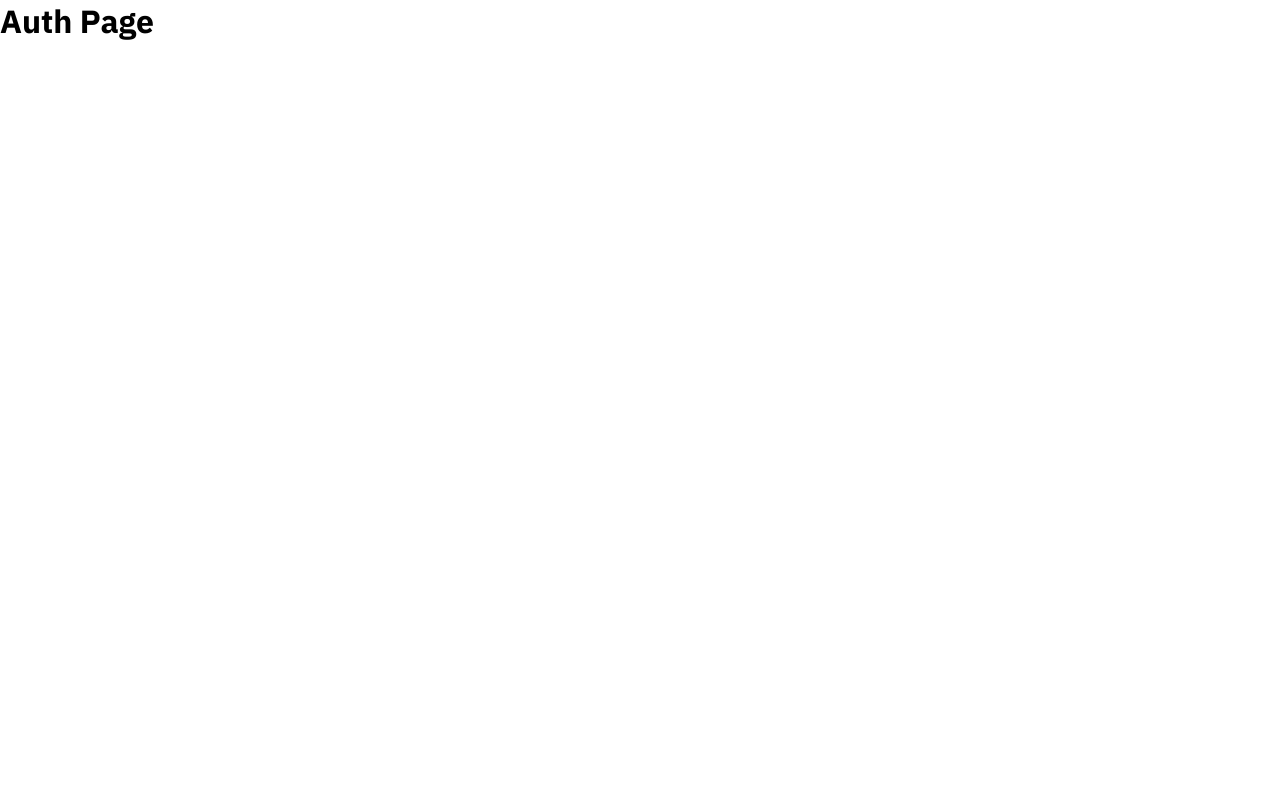
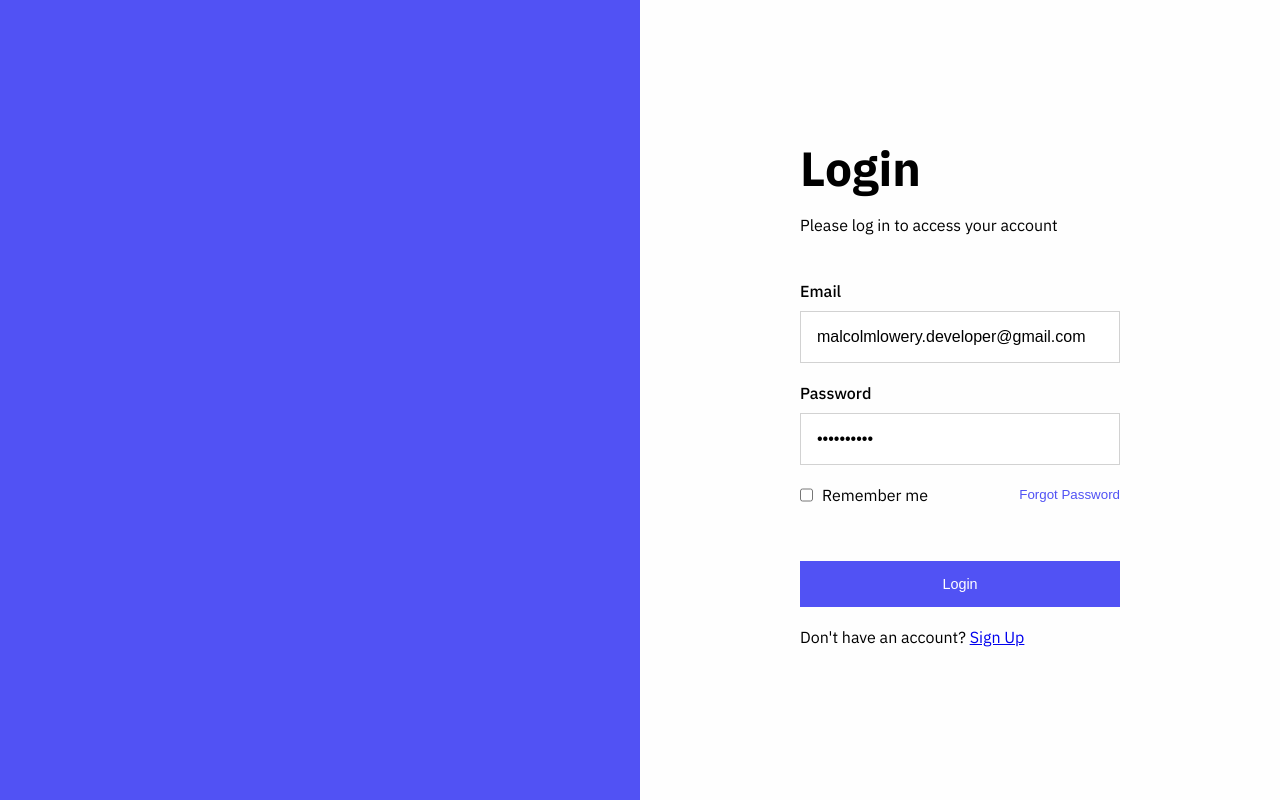
Before and after one commit to malcolmlowery/WeatherDART, a React (Vite) app: page /auth in a window 1280 px wide. Built offline with nearby package versions, Linux system fonts and the light colour scheme.

Commit message:
Created AuthPage UI and Input, Button, and Checkbox components

```diff
--- a/src/components/Button.tsx
+++ b/src/components/Button.tsx
@@ -0,0 +1,24 @@
+import { MouseEventHandler } from 'react';
+import './c_styles/button.component.css';
+
+interface ButtonI {
+  disabled?: boolean;
+  children: React.ReactNode;
+  onClick?: MouseEventHandler<HTMLButtonElement>;
+}
+
+const Button = ({ disabled = false, children, onClick }: ButtonI) => {
+  return (
+    <div className='button-container'>
+      <button
+        disabled={disabled}
+        onClick={onClick}
+        className='button-container__button'
+      >
+        <p className='button-container__button__text'>{children}</p>
+      </button>
+    </div>
+  );
+};
+
+export default Button;
--- /dev/null
+++ b/src/components/Checkbox.tsx
@@ -0,0 +1,43 @@
+import { ChangeEventHandler } from 'react';
+import './c_styles/checkbox.component.css';
+
+interface CheckboxI {
+  value: string;
+  htmlFor?: string;
+  label?: string;
+  reverseOrder?: 'checkbox-first' | 'label-first';
+  onChange: ChangeEventHandler<HTMLInputElement>;
+}
+
+const Checkbox = ({
+  htmlFor,
+  label,
+  onChange,
+  reverseOrder = 'checkbox-first',
+  value,
+}: CheckboxI) => {
+  return (
+    <div
+      className='checkbox-container'
+      style={{
+        flexDirection:
+          reverseOrder === 'checkbox-first' ? 'row-reverse' : 'row',
+      }}
+    >
+      {label && (
+        <label className='checkbox-container__label' htmlFor={htmlFor}>
+          {label}
+        </label>
+      )}
+      <input
+        className='checkbox-container__checkbox'
+        id={htmlFor}
+        onChange={onChange}
+        type='checkbox'
+        value={value}
+      />
+    </div>
+  );
+};
+
+export default Checkbox;
--- /dev/null
+++ b/src/components/Input.tsx
@@ -0,0 +1,35 @@
+import { ChangeEventHandler } from 'react';
+import './c_styles/input.component.css';
+
+interface InputI {
+  htmlFor: string;
+  label: string;
+  type: 'password' | 'email';
+  value: string;
+  onChange: ChangeEventHandler<HTMLInputElement>;
+}
+
+const Input = ({
+  htmlFor,
+  label,
+  type = 'password',
+  onChange,
+  value,
+}: InputI) => {
+  return (
+    <div className='input-container'>
+      <label className='input-container__label' htmlFor={htmlFor}>
+        {label}
+      </label>
+      <input
+        className='input-container__input'
+        id={htmlFor}
+        onChange={onChange}
+        type={type}
+        value={value}
+      />
+    </div>
+  );
+};
+
+export default Input;
--- /dev/null
+++ b/src/components/c_styles/button.component.css
@@ -0,0 +1,19 @@
+.button-container {
+  background-color: #5152f4;
+  display: flex;
+}
+
+.button-container__button {
+  background: none;
+  border: none;
+  color: #fff;
+  flex: 1;
+}
+
+.button-container__button__text {
+  font-size: 0.9rem;
+}
+
+.button-container__button:hover {
+  cursor: pointer;
+}
--- /dev/null
+++ b/src/components/c_styles/checkbox.component.css
@@ -0,0 +1,13 @@
+.checkbox-container {
+  display: flex;
+}
+
+.checkbox-container__label {
+  margin-left: 6px;
+}
+
+.checkbox-container__checkbox {
+  margin-left: 0;
+  position: relative;
+  top: 0.5px;
+}
--- /dev/null
+++ b/src/components/c_styles/input.component.css
@@ -0,0 +1,17 @@
+.input-container {
+  display: flex;
+  flex-direction: column;
+  margin-bottom: 20px;
+}
+
+.input-container__label {
+  font-weight: 500;
+  font-size: 1rem;
+}
+
+.input-container__input {
+  border: 1px #d2d2d2 solid;
+  font-size: 1rem;
+  margin-top: 10px;
+  padding: 16px 16px;
+}
--- a/src/pages/auth.tsx
+++ b/src/pages/auth.tsx
@@ -1,5 +1,55 @@
+import Button from '../components/Button';
+import Checkbox from '../components/Checkbox';
+import Input from '../components/Input';
+import '../styles/auth.css';
+
 const AuthPage = () => {
-  return <h1>Auth Page</h1>;
+  return (
+    <div className='auth-container'>
+      <div className='auth-container__left-side'></div>
+      <div className='auth-container__right-side'>
+        <div className='auth-container__right-side__content'>
+          <h1 className='auth-container__right-side__content_title'>Login</h1>
+          <p>Please log in to access your account</p>
+
+          <form className='auth-container__right-side__content__form'>
+            <Input
+              htmlFor='email'
+              label='Email'
+              type='email'
+              onChange={(e) => console.log(e.target.value)}
+              value='malcolmlowery.developer@gmail.com'
+            />
+
+            <Input
+              htmlFor='password'
+              label='Password'
+              type='password'
+              onChange={(e) => console.log(e.target.value)}
+              value='1234567890'
+            />
+
+            <div className='auth-container__right-side__content__form__item__remember-forgot'>
+              <Checkbox
+                htmlFor='remeber_me'
+                label='Remember me'
+                onChange={(e) => console.log(e.target.value)}
+                value='true'
+              />
+
+              <button className='button button--clear'>Forgot Password</button>
+            </div>
+
+            <Button>Login</Button>
+          </form>
+
+          <p className='auth-container__right-side__content__account'>
+            Don't have an account? <a href='#'>Sign Up</a>
+          </p>
+        </div>
+      </div>
+    </div>
+  );
 };
 
 export default AuthPage;
--- /dev/null
+++ b/src/styles/auth.css
@@ -0,0 +1,41 @@
+.auth-container {
+  display: flex;
+  height: 100vh;
+  width: 100vw;
+}
+
+.auth-container__left-side {
+  background-color: #5152f4;
+  flex: 1;
+}
+
+.auth-container__right-side {
+  align-items: center;
+  background-color: #fefefe;
+  display: flex;
+  flex: 1;
+  justify-content: center;
+}
+
+.auth-container__right-side__content {
+  width: 50%;
+}
+
+.auth-container__right-side__content_title {
+  font-size: 3rem;
+}
+
+.auth-container__right-side__content__form {
+  margin-top: 46px;
+}
+
+.auth-container__right-side__content__form__item__remember-forgot {
+  align-items: center;
+  display: flex;
+  justify-content: space-between;
+  margin-bottom: 56px;
+}
+
+.auth-container__right-side__content__account {
+  margin-top: 20px;
+}
--- a/src/styles/index.css
+++ b/src/styles/index.css
@@ -14,3 +14,26 @@ h5,
 h6 {
   margin: 0;
 }
+
+body {
+  background-color: #f4f7f9;
+}
+
+.button {
+  border: none;
+  border-radius: 3px;
+  background-color: #5152f4;
+  color: #fff;
+  padding: 8px 16px;
+}
+
+.button--clear {
+  border: none;
+  background-color: transparent;
+  color: #5152f4;
+  padding: 0;
+}
+
+.button:hover {
+  cursor: pointer;
+}
```
Also changed, not shown: 1 other file (tests, documents, lock files or other folders).
